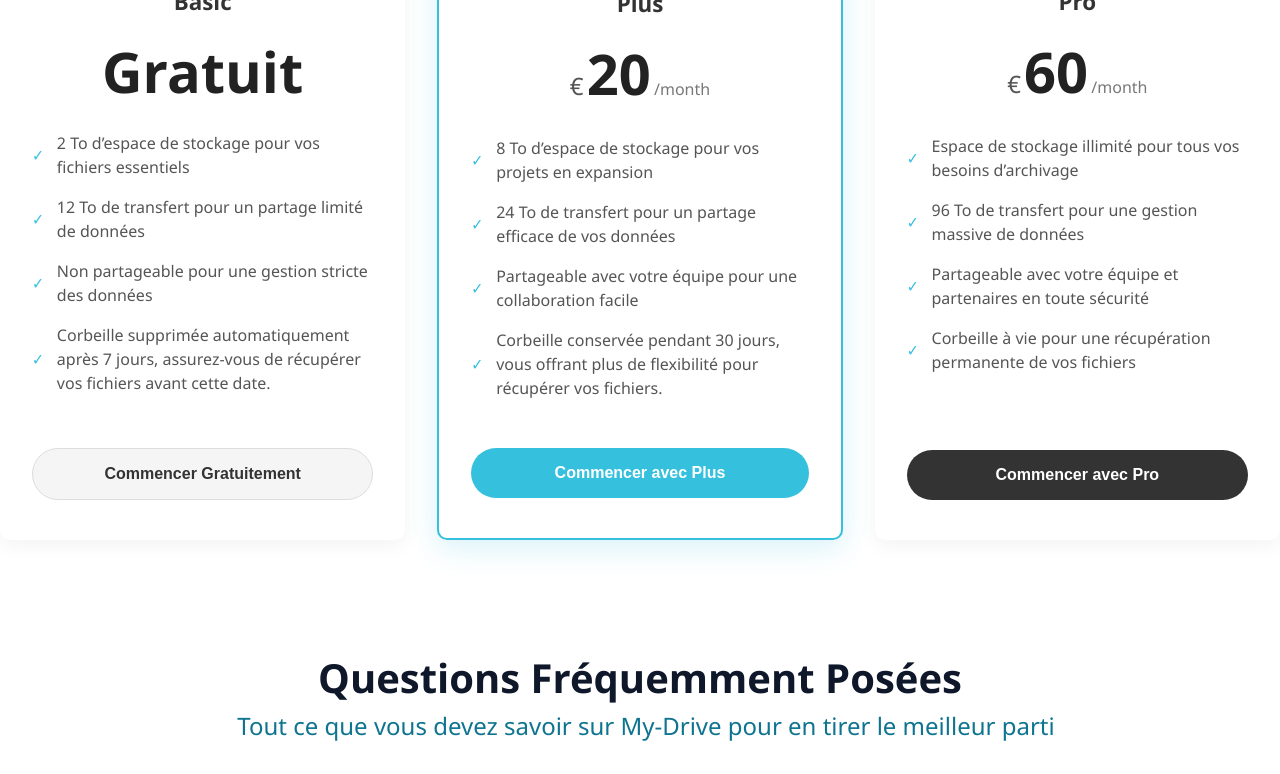
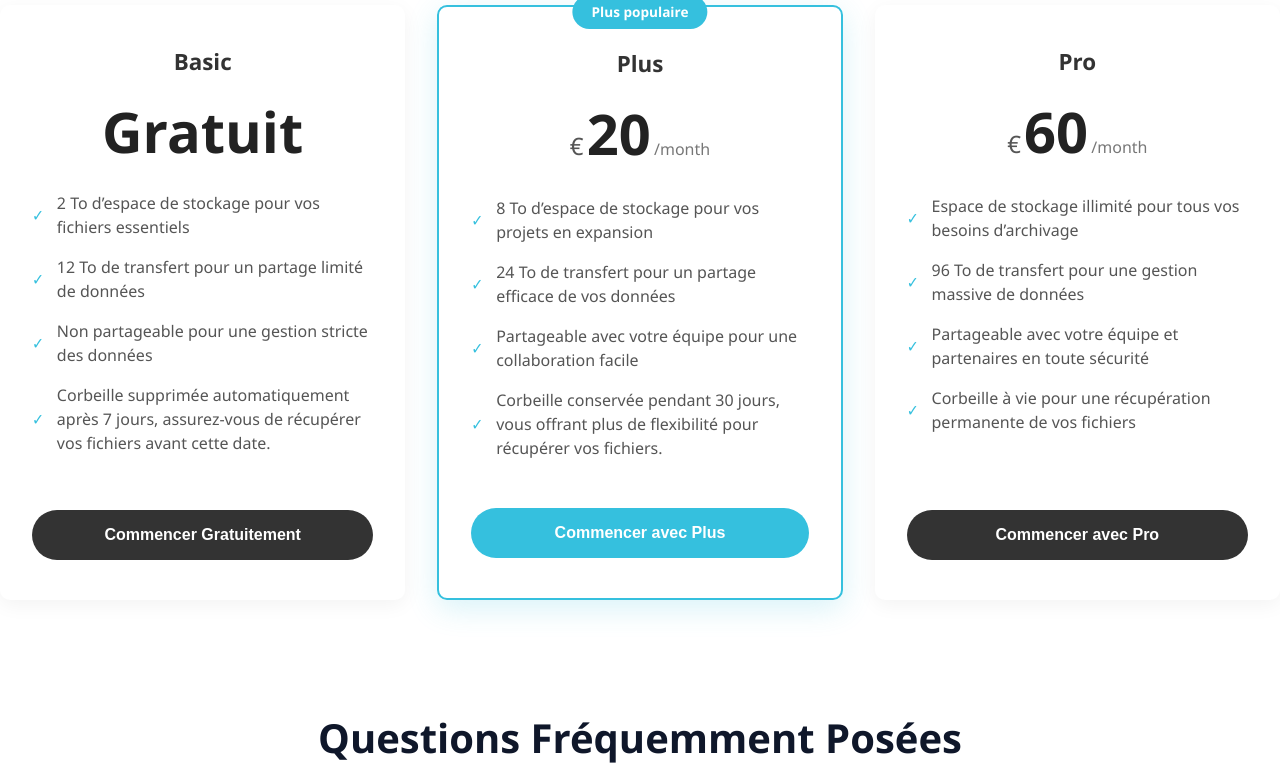
Before and after one commit to My-Drive-tn/my-drive.tn, a Next.js app: page / in a window 1280 px wide. Shown: the part 3296-4070 px from the top of the page. Built offline with nearby package versions, Linux system fonts and the light colour scheme.

Commit message:
modification de tarif

```diff
--- a/components/Tarifs/Tarif.css
+++ b/components/Tarifs/Tarif.css
@@ -119,13 +119,12 @@
 }
 
 .pricing-card:nth-child(1) .cta-button {
-    background-color: #f5f5f5;
-    color: #333;
-    border: 1px solid #ddd;
+    background-color: #333;
+    color: white;
 }
 
 .pricing-card:nth-child(1) .cta-button:hover {
-    background-color: #eaeaea;
+    background-color: #222;
 }
 
 .pricing-card:nth-child(2) .cta-button {
--- a/components/Tarifs/Tarif.tsx
+++ b/components/Tarifs/Tarif.tsx
@@ -46,7 +46,9 @@ const PRICING: IPricing[] = [
 
 export default function Tarif() {
   return (
-    <div id='Tarifs' className='container'>
+
+    <section id='Tarifs' className='container'>
+      <div className="spacer">
       <SectionTitle section='TARIF' />
 
       <div className="pricing-grid">
@@ -85,6 +87,8 @@ export default function Tarif() {
           </div>
         ))}
       </div>
-    </div>
+      </div>
+    </section>
+
   );
 }
```
